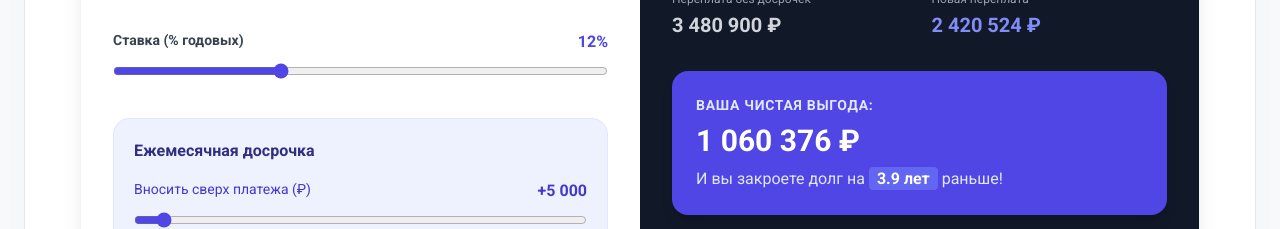
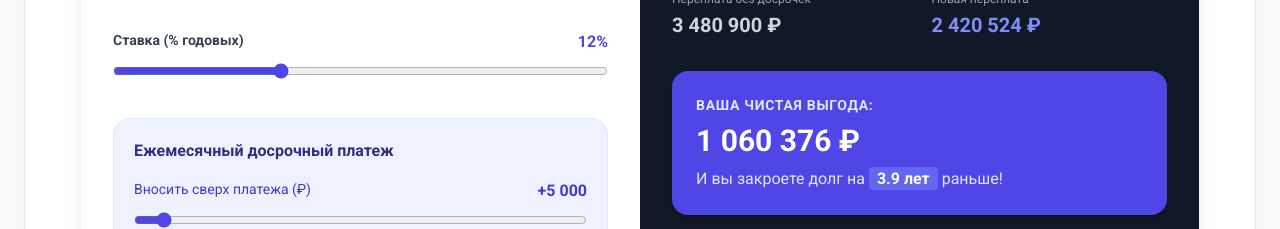
Before and after one commit to Gogih43/finprosto-1, a Next.js app: page / in a window 1280 px wide. Shown: the part 4360-4589 px from the top of the page. Built offline with nearby package versions, Linux system fonts and the light colour scheme; no server answers.

Commit message:
Update MortgageCalculator.tsx

```diff
--- a/components/MortgageCalculator.tsx
+++ b/components/MortgageCalculator.tsx
@@ -96,7 +96,7 @@ export default function MortgageCalculator() {
             </div>
 
             <div className="mt-8 p-5 bg-indigo-50 border border-indigo-100 rounded-2xl">
-              <h4 className="font-bold text-indigo-900 mb-4">Ежемесячная досрочка</h4>
+              <h4 className="font-bold text-indigo-900 mb-4">Ежемесячный досрочный платеж</h4>
               <div className="flex justify-between mb-2">
                 <label className="text-sm text-indigo-700">Вносить сверх платежа (₽)</label>
                 <span className="text-indigo-700 font-bold">+{formatNum(earlyPayment)}</span>
```
